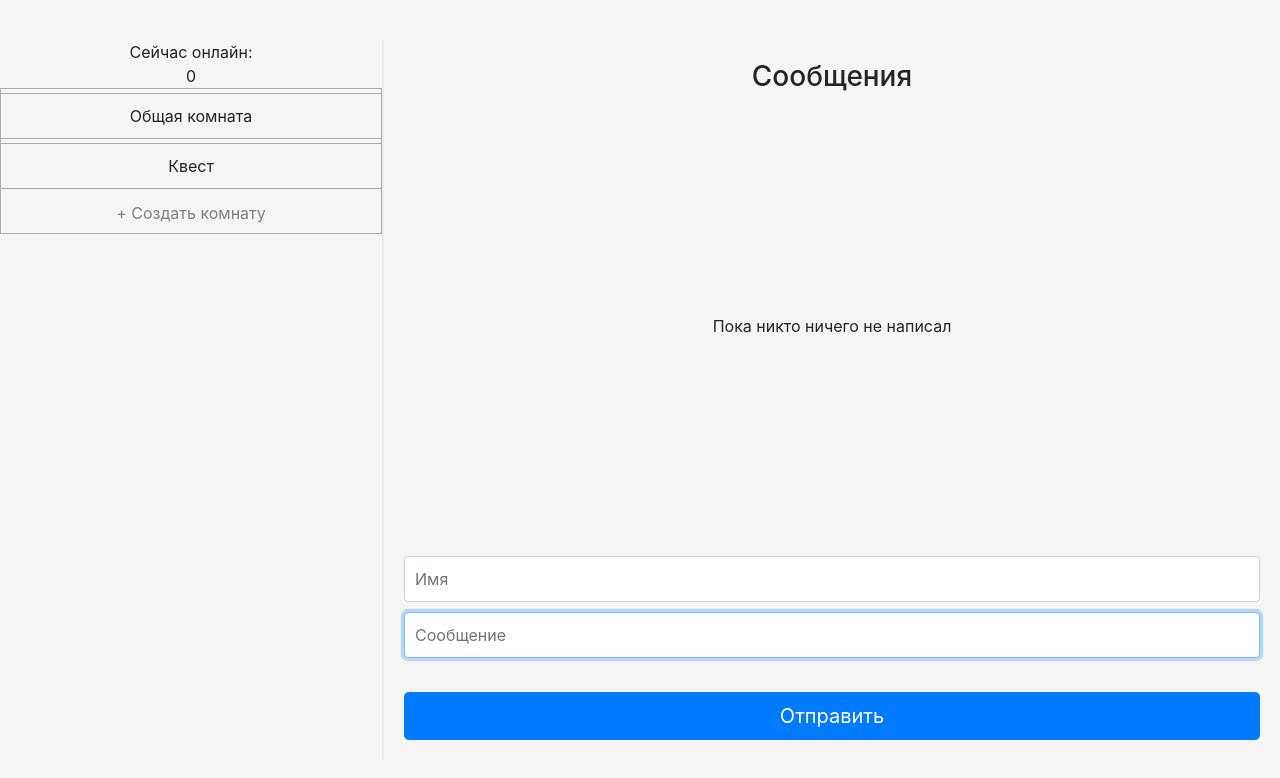
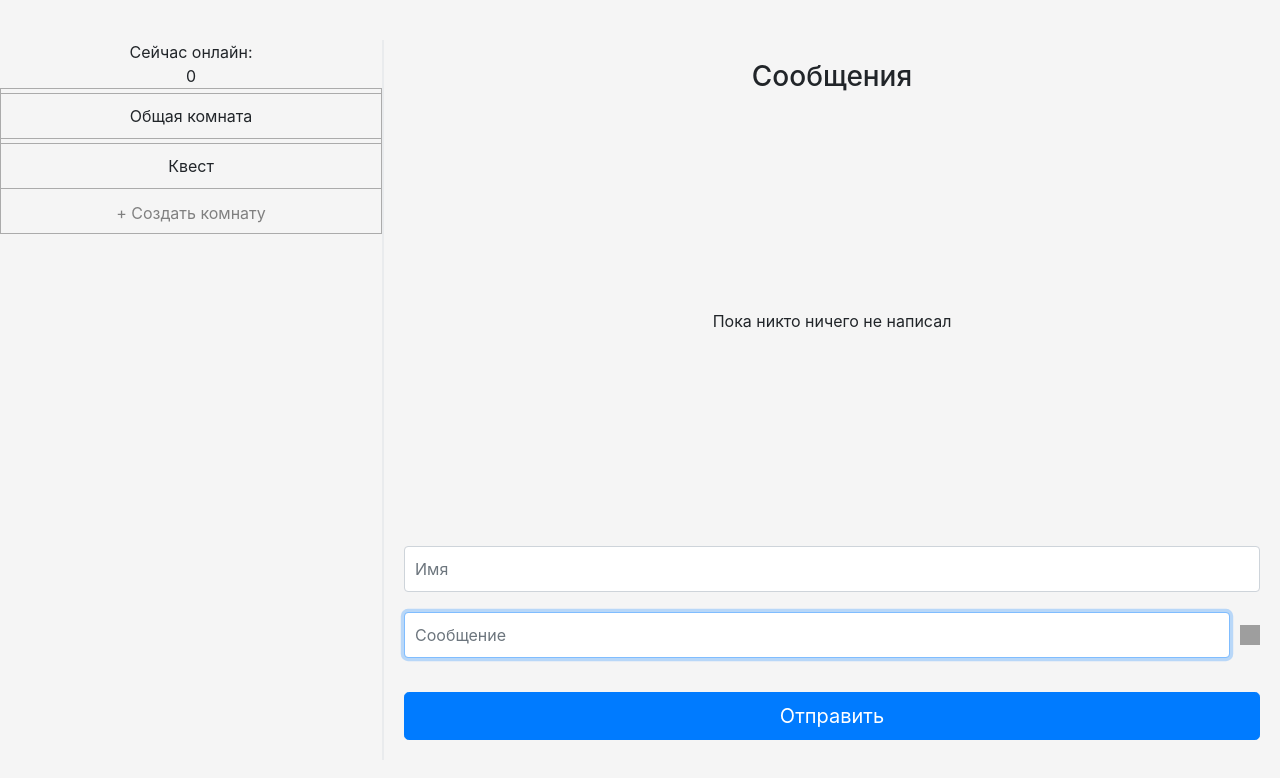
Before and after one commit to yellco/nodeChat, a website: page src/index.html in a window 1280 px wide. Drawn offline with nearby package versions, Linux system fonts and the light colour scheme; no server answers; grey boxes are pictures that could not be loaded.

Commit message:
Add smiles icon

```diff
--- a/src/index.html
+++ b/src/index.html
@@ -41,8 +41,12 @@
                 <label for="name" class="sr-only">Имя</label>
                 <input type="text" id="name" class="form-control" placeholder="Имя" required>
                 <label for="message" class="sr-only">Сообщение</label>
-                <input type="text" id="message" class="form-control" placeholder="Сообщение" required autofocus>
+                <div class="downBlock" style="display: flex; align-items: center;">
+                    <input type="text" id="message" class="form-control" placeholder="Сообщение" required autofocus>
+                    <img src="http://simpleicon.com/wp-content/uploads/smile.png" style="width:20px; height: 20px; margin-left: 10px; cursor: pointer;"/>
+                </div>
                 <br>
+                <div class="smiles"></div>
                 <button class="btn btn-lg btn-primary btn-block" type="submit">Отправить</button>
             </form>
         </div>
```
